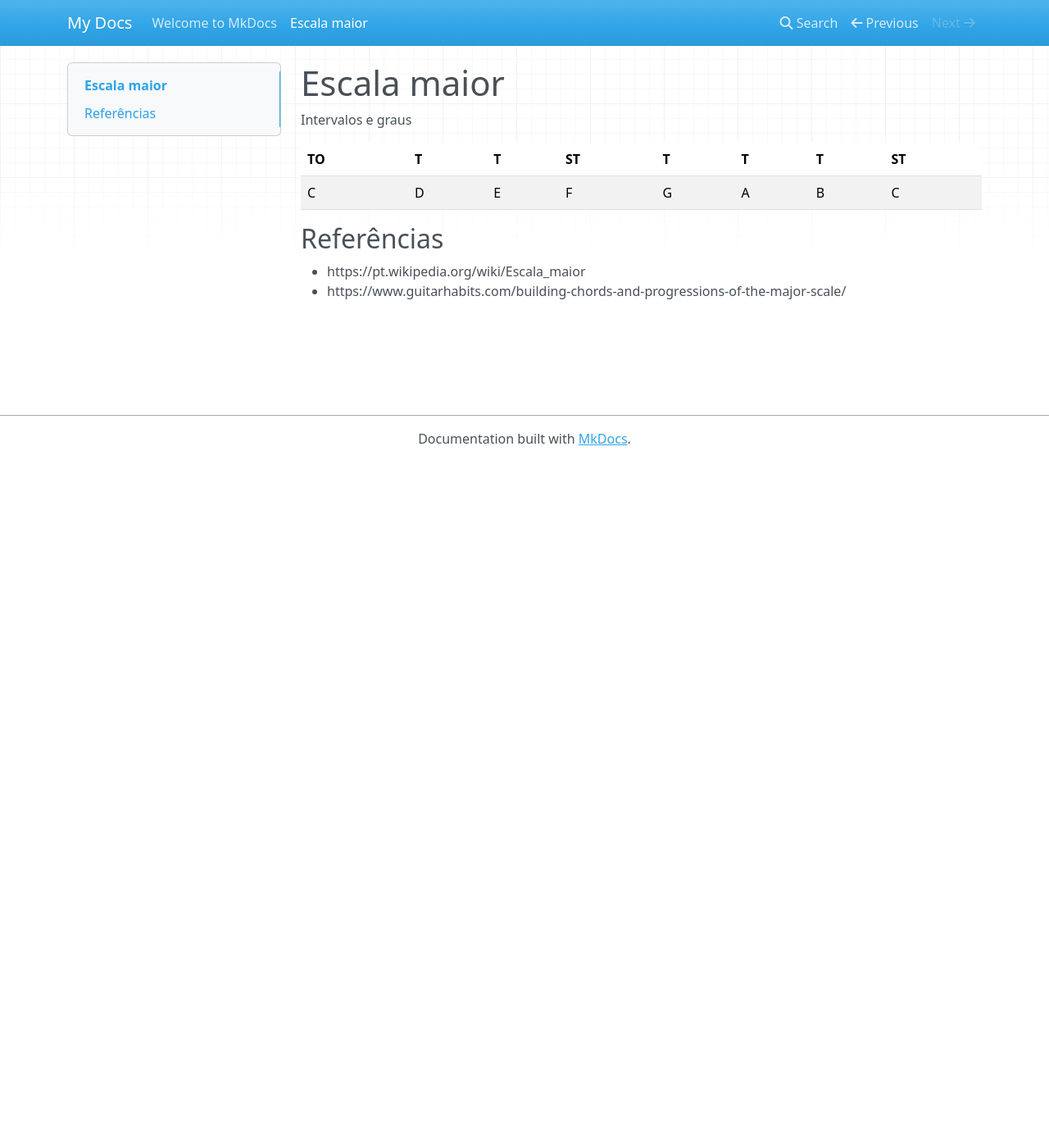
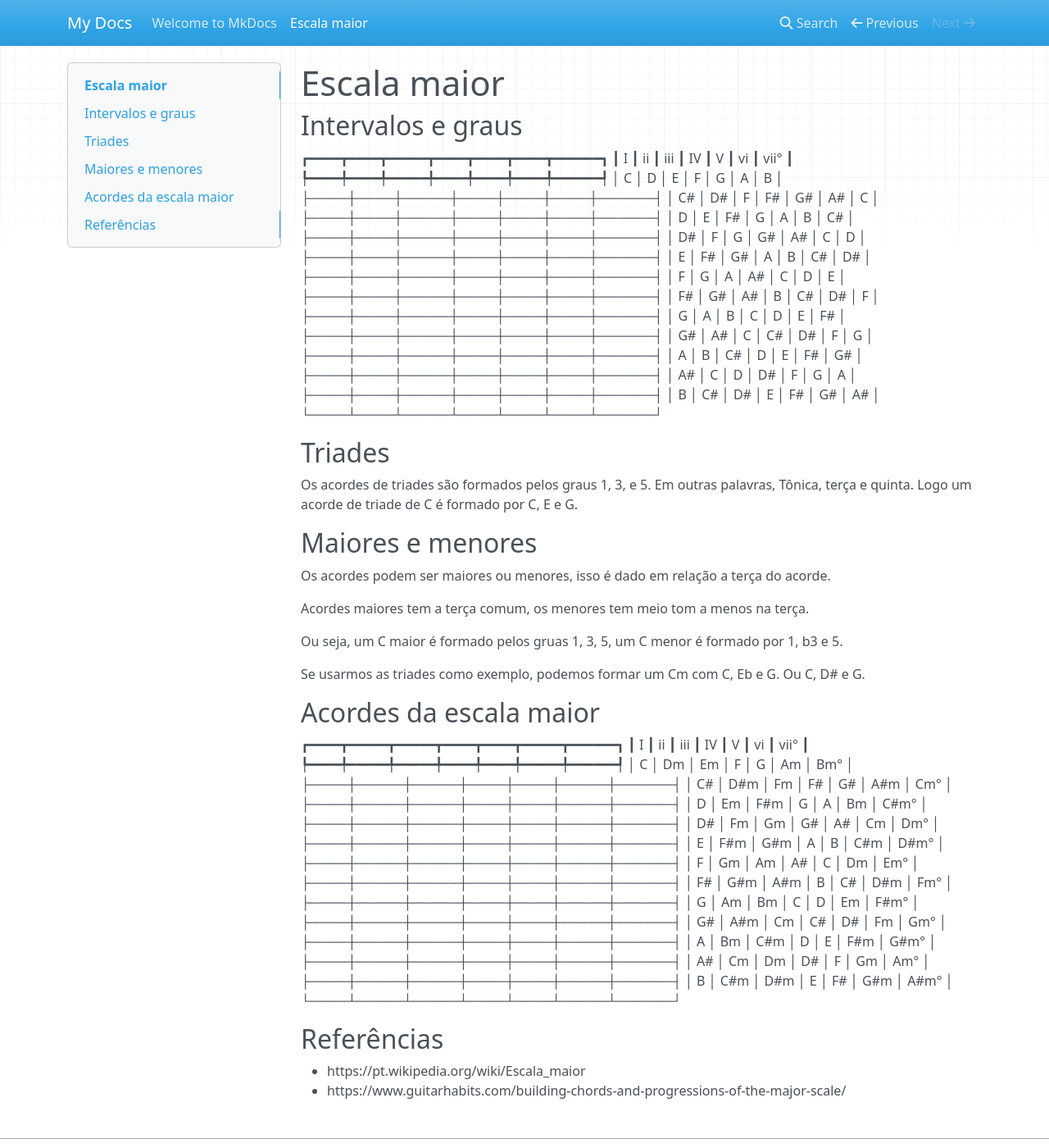
Before and after one commit to dunossauro/teoria-musical, an MkDocs documentation site: the page built from docs/escala_maior.md, in a window 1280 px wide and 1400 px high. Shown: the whole window at 82% size. Built offline with MkDocs 1.6.1, drawn with Linux system fonts in a browser that asks for light colours; nearby versions of some CDN libraries.

Commit message:
sugestões de progressão

```diff
--- a/docs/escala_maior.md
+++ b/docs/escala_maior.md
@@ -1,12 +1,80 @@
 # Escala maior
 
-Intervalos e graus
+## Intervalos e graus
 
-| TO | T  | T  | ST | T  | T  | T  | ST |
-| -- | -- | -- | -- | -- | -- | -- | -- |
-| C  | D  | E  | F  | G  | A  | B  | C  |
+┏━━━━┳━━━━┳━━━━━┳━━━━┳━━━━┳━━━━┳━━━━━━┓
+┃ I  ┃ ii ┃ iii ┃ IV ┃ V  ┃ vi ┃ vii° ┃
+┡━━━━╇━━━━╇━━━━━╇━━━━╇━━━━╇━━━━╇━━━━━━┩
+│ C  │ D  │  E  │ F  │ G  │ A  │  B   │
+├────┼────┼─────┼────┼────┼────┼──────┤
+│ C# │ D# │  F  │ F# │ G# │ A# │  C   │
+├────┼────┼─────┼────┼────┼────┼──────┤
+│ D  │ E  │ F#  │ G  │ A  │ B  │  C#  │
+├────┼────┼─────┼────┼────┼────┼──────┤
+│ D# │ F  │  G  │ G# │ A# │ C  │  D   │
+├────┼────┼─────┼────┼────┼────┼──────┤
+│ E  │ F# │ G#  │ A  │ B  │ C# │  D#  │
+├────┼────┼─────┼────┼────┼────┼──────┤
+│ F  │ G  │  A  │ A# │ C  │ D  │  E   │
+├────┼────┼─────┼────┼────┼────┼──────┤
+│ F# │ G# │ A#  │ B  │ C# │ D# │  F   │
+├────┼────┼─────┼────┼────┼────┼──────┤
+│ G  │ A  │  B  │ C  │ D  │ E  │  F#  │
+├────┼────┼─────┼────┼────┼────┼──────┤
+│ G# │ A# │  C  │ C# │ D# │ F  │  G   │
+├────┼────┼─────┼────┼────┼────┼──────┤
+│ A  │ B  │ C#  │ D  │ E  │ F# │  G#  │
+├────┼────┼─────┼────┼────┼────┼──────┤
+│ A# │ C  │  D  │ D# │ F  │ G  │  A   │
+├────┼────┼─────┼────┼────┼────┼──────┤
+│ B  │ C# │ D#  │ E  │ F# │ G# │  A#  │
+└────┴────┴─────┴────┴────┴────┴──────┘
+
+## Triades
+
+Os acordes de triades são formados pelos graus 1, 3, e 5. Em outras palavras, Tônica, terça e quinta. Logo um acorde de triade de C é formado por C, E e G.
+
+## Maiores e menores
+
+Os acordes podem ser maiores ou menores, isso é dado em relação a terça do acorde.
+
+Acordes maiores tem a terça comum, os menores tem meio tom a menos na terça.
+
+Ou seja, um C maior é formado pelos gruas 1, 3, 5, um C menor é formado por 1, b3 e 5.
 
 
+Se usarmos as triades como exemplo, podemos formar um Cm com C, Eb e G. Ou C, D# e G.
+
+
+## Acordes da escala maior
+
+┏━━━━┳━━━━━┳━━━━━┳━━━━┳━━━━┳━━━━━┳━━━━━━┓
+┃ I  ┃ ii  ┃ iii ┃ IV ┃ V  ┃ vi  ┃ vii° ┃
+┡━━━━╇━━━━━╇━━━━━╇━━━━╇━━━━╇━━━━━╇━━━━━━┩
+│ C  │ Dm  │ Em  │ F  │ G  │ Am  │ Bm°  │
+├────┼─────┼─────┼────┼────┼─────┼──────┤
+│ C# │ D#m │ Fm  │ F# │ G# │ A#m │ Cm°  │
+├────┼─────┼─────┼────┼────┼─────┼──────┤
+│ D  │ Em  │ F#m │ G  │ A  │ Bm  │ C#m° │
+├────┼─────┼─────┼────┼────┼─────┼──────┤
+│ D# │ Fm  │ Gm  │ G# │ A# │ Cm  │ Dm°  │
+├────┼─────┼─────┼────┼────┼─────┼──────┤
+│ E  │ F#m │ G#m │ A  │ B  │ C#m │ D#m° │
+├────┼─────┼─────┼────┼────┼─────┼──────┤
+│ F  │ Gm  │ Am  │ A# │ C  │ Dm  │ Em°  │
+├────┼─────┼─────┼────┼────┼─────┼──────┤
+│ F# │ G#m │ A#m │ B  │ C# │ D#m │ Fm°  │
+├────┼─────┼─────┼────┼────┼─────┼──────┤
+│ G  │ Am  │ Bm  │ C  │ D  │ Em  │ F#m° │
+├────┼─────┼─────┼────┼────┼─────┼──────┤
+│ G# │ A#m │ Cm  │ C# │ D# │ Fm  │ Gm°  │
+├────┼─────┼─────┼────┼────┼─────┼──────┤
+│ A  │ Bm  │ C#m │ D  │ E  │ F#m │ G#m° │
+├────┼─────┼─────┼────┼────┼─────┼──────┤
+│ A# │ Cm  │ Dm  │ D# │ F  │ Gm  │ Am°  │
+├────┼─────┼─────┼────┼────┼─────┼──────┤
+│ B  │ C#m │ D#m │ E  │ F# │ G#m │ A#m° │
+└────┴─────┴─────┴────┴────┴─────┴──────┘
 
 ## Referências
 - https://pt.wikipedia.org/wiki/Escala_maior
```
Also changed, not shown: gerador_de_escalas.py (+64 -9 lines).
